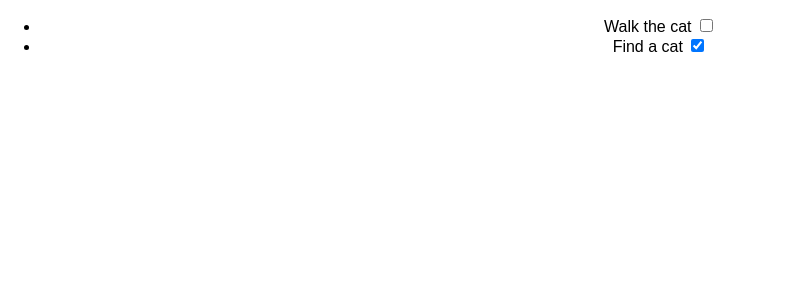
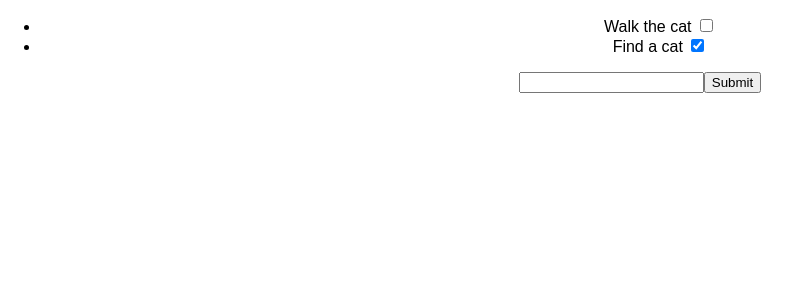
Before and after one commit to aizkhaj/todone-react, a React (Create React App) app: page / in a window 1280 px wide. Shown: the top 300 px of the page, without its empty margins (0-800 px from the left). Built offline with nearby package versions, Linux system fonts and the light colour scheme.

Commit message:
added ability for user to add tasks to a list.

```diff
--- a/src/components/List/List.js
+++ b/src/components/List/List.js
@@ -15,7 +15,8 @@ class List extends Component {
           title: "Find a cat",
           completed: true
         }
-      ]
+      ],
+      newItemTitle: ''
     };
   }
 
@@ -26,8 +27,22 @@ class List extends Component {
     this.setState({ items: items });
   }
 
+  handleSubmit(e) {
+    e.preventDefault();
+    if (!this.state.newItemTitle) {
+      return
+    }
+    const newItem = { title: this.state.newItemTitle, completed: false };
+    this.setState({ items: [...this.state.items, newItem], newItemTitle: '' });
+  }
+
+  handleChange(e) {
+    this.setState({ newItemTitle: e.target.value });
+  }
+
   render() {
     return (
+      <div>
         <ul>
           { this.state.items.map((item, index) => (
               <Item
@@ -39,6 +54,11 @@ class List extends Component {
               }} />
             ))}
         </ul>
+        <form onSubmit={(e) => this.handleSubmit(e)}>
+            <input type="text" value={this.state.newItemTitle} onChange={(e) => this.handleChange(e)} />
+            <input type="submit" />
+        </form>
+      </div>
     )
   }
 }
```
